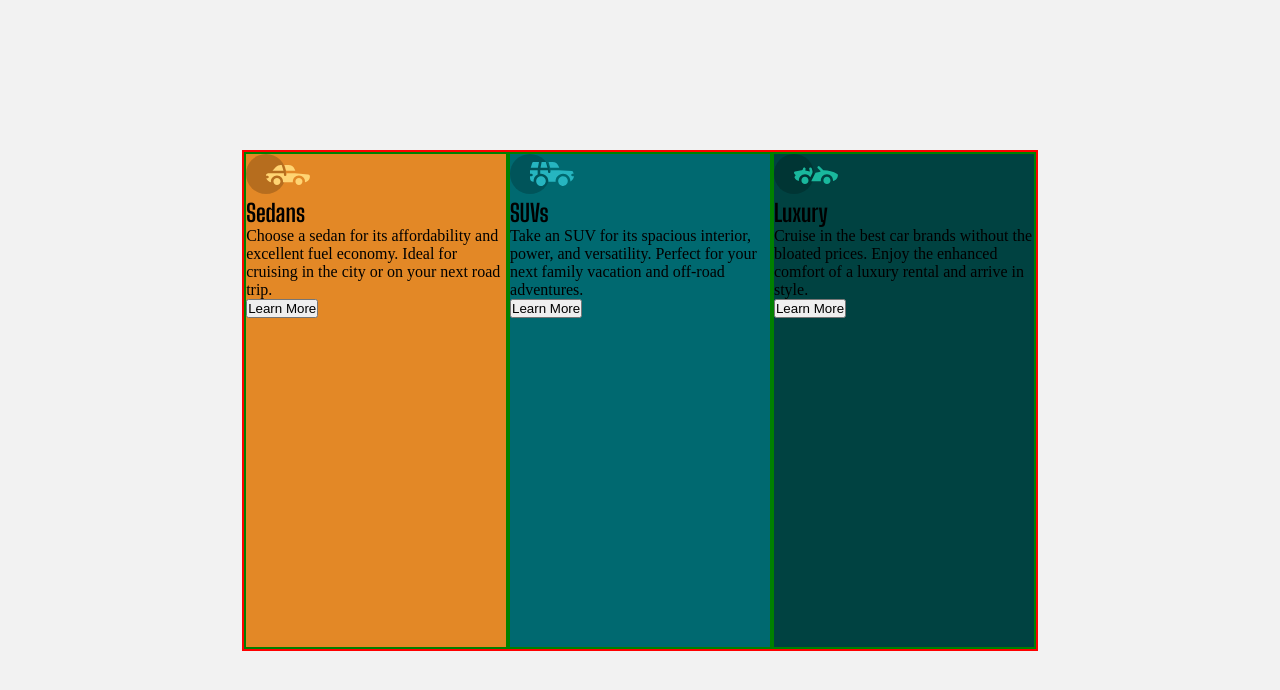
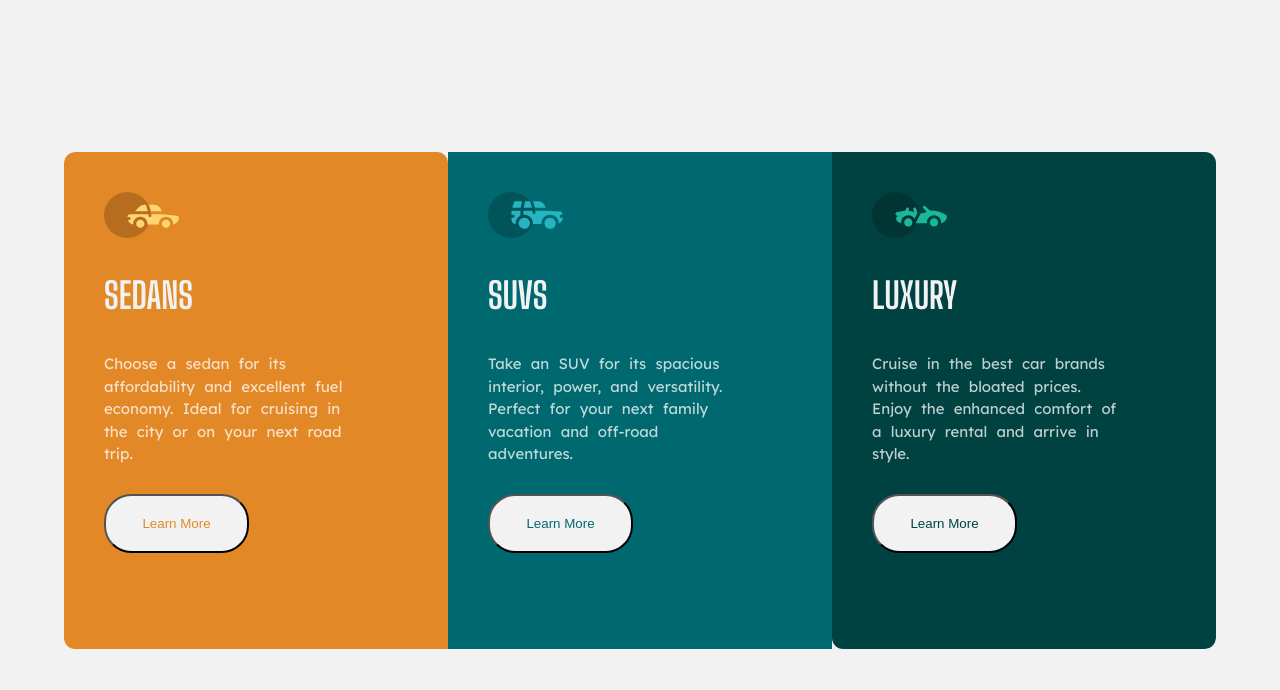
Before and after one commit to liezsm/3-column-card-component, a plain HTML site: page index.html in a window 1280 px wide. Drawn offline with Linux system fonts and the light colour scheme.

Commit message:
Challenge completed

```diff
--- a/sass/main.scss
+++ b/sass/main.scss
@@ -20,36 +20,95 @@ body {
   height: 100vh;
   display: grid;
   place-items: center;
+  font-size: $fontSize;
+  font-family: $lexend;
 }
 
 .main {
-  border: 2px solid red;
+  margin: 1rem;
+  border-radius: 0.7rem;
+
   display: grid;
-  grid-template-columns: repeat(1);
+  width: 330px;
   grid-template-columns: repeat(auto-fit, minmax(240px, 1fr));
 
-  & > * {
-    border: 2px solid green;
+  @include desktop() {
+    width: 90vw;
+    overflow: hidden;
   }
 }
 
 .section {
-  height: 444px;
+  min-height: 444px;
+
+  padding: 40px;
+  display: flex;
+  flex-direction: column;
 
   @include desktop() {
-    height: 497px;
+    min-height: 497px;
+    height: auto;
   }
 
   &:first-child {
     background-color: $brightOrange;
+    border-top-left-radius: 0.7rem;
+    border-top-right-radius: 0.7rem;
+
+    .section_ctabtn {
+      color: $brightOrange;
+    }
   }
   &:nth-child(2) {
     background-color: $darkCyan;
+
+    .section_ctabtn {
+      color: $darkCyan;
+    }
   }
   &:last-child {
     background-color: $veryDarkCyan;
+    border-bottom-left-radius: 0.7rem;
+    border-bottom-right-radius: 0.7rem;
+
+    .section_ctabtn {
+      color: $veryDarkCyan;
+    }
   }
+
+  &_logo {
+    width: 75px;
+    margin-bottom: 36px;
+  }
+
   &_title {
     font-family: $bigShoulder;
+    text-transform: uppercase;
+    font-weight: 700;
+    color: $veryLightGray;
+    font-size: 36px;
+    margin-bottom: 36px;
+  }
+
+  &_desp {
+    line-height: 1.5;
+    color: $paragraph;
+    padding-right: 3rem;
+    word-spacing: 5px;
+    margin-bottom: 28px;
+  }
+  &_ctabtn {
+    width: 145px;
+    outline: none;
+
+    background-color: $veryLightGray;
+    border-radius: 1.7rem;
+    padding: 20px 30px;
+
+    &:hover {
+      cursor: pointer;
+      background-color: rgba(0, 0, 0, 0.1);
+      color: #fff;
+    }
   }
 }
```
Also changed, not shown: index.html (+1 -4 lines), dist/css/main.css, 1 other file.
